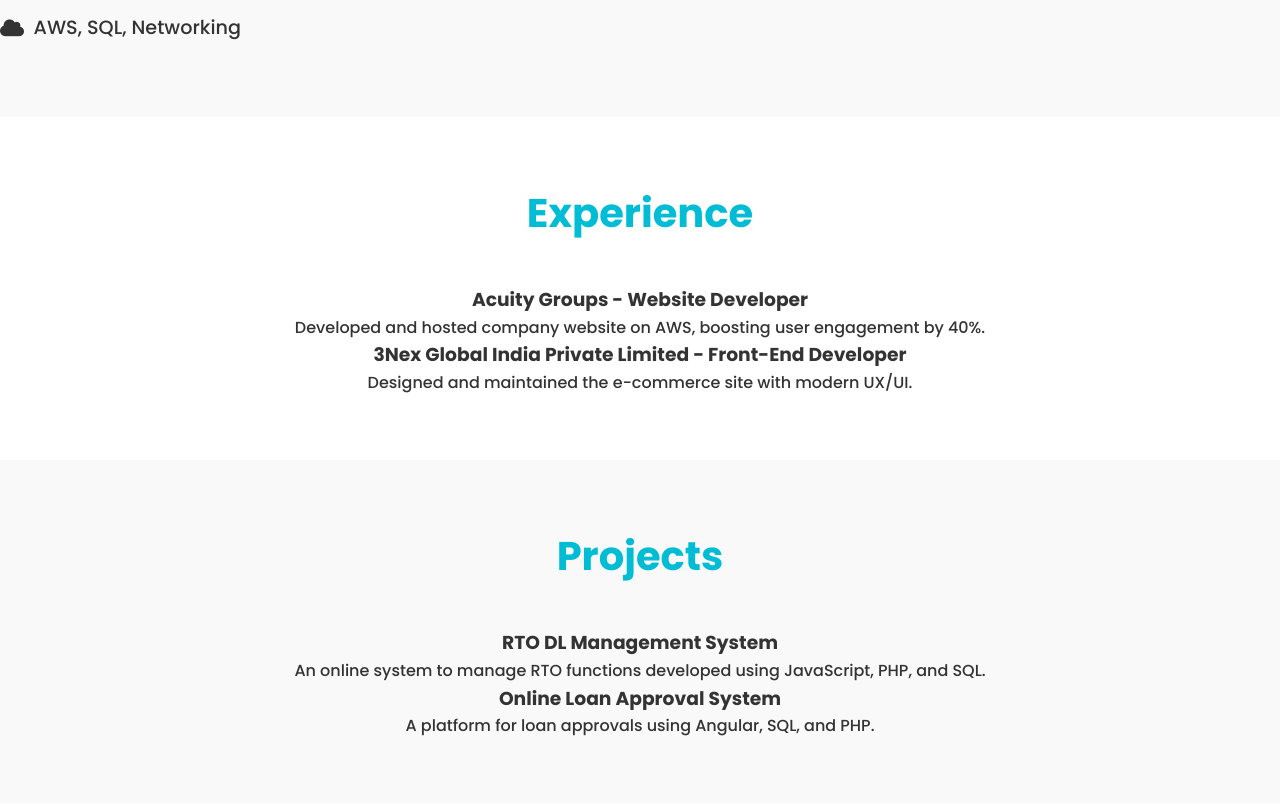
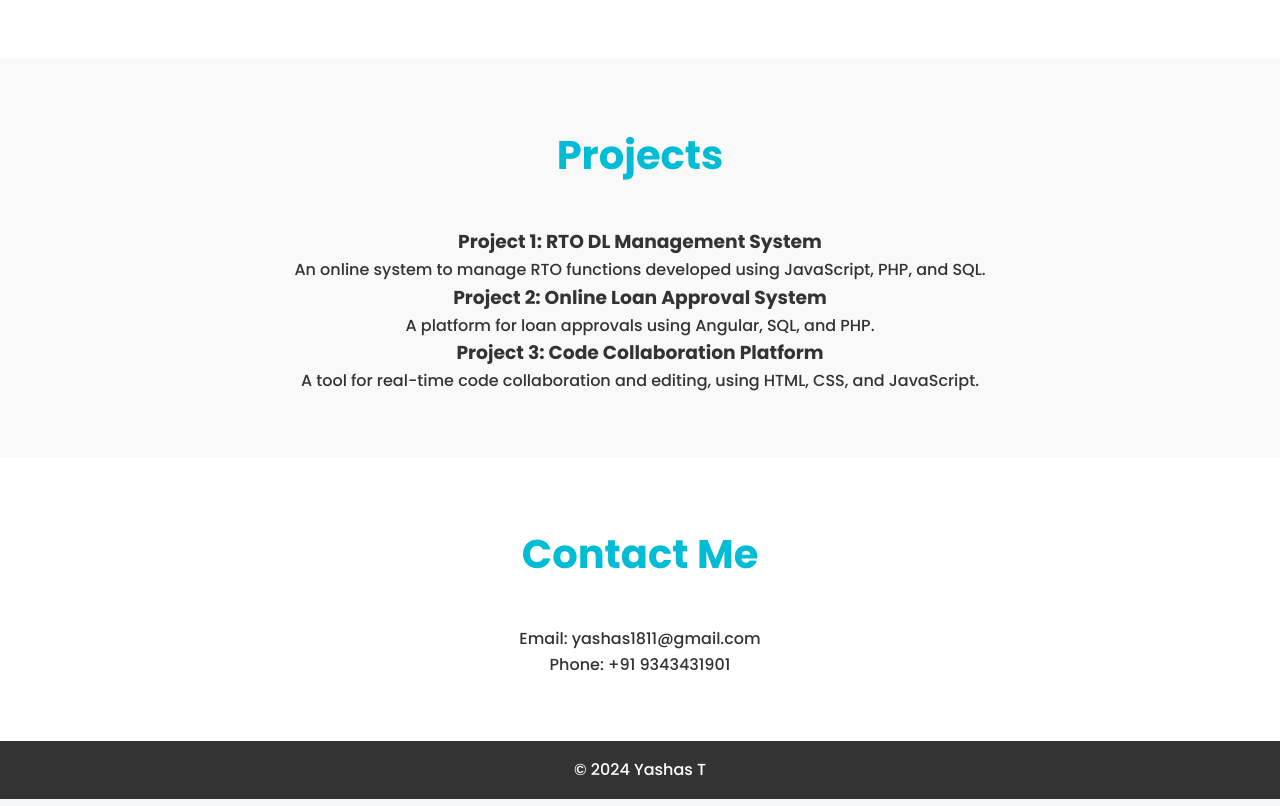
Before and after one commit to codehead-thenoncoder/yashas-portfolio, a plain HTML site: page index.html in a window 1280 px wide. Shown: the part 1380-2186 px from the top of the page. Drawn offline with Linux system fonts and the light colour scheme; a script that the page names is missing.

Commit message:
index.html

```diff
--- a/index.html
+++ b/index.html
@@ -9,29 +9,29 @@
     <link href="https://fonts.googleapis.com/css2?family=Poppins:wght@300;500;700&display=swap" rel="stylesheet">
 </head>
 <body>
+    <!-- Animated Logo -->
     <header id="header">
-        <div class="intro">
-            <h1>Hi, I'm Yashas T</h1>
-            <p>Front-End Developer passionate about creating stunning web experiences</p>
-            <a href="#contact" class="cta-btn">Contact Me</a>
+        <div class="logo">
+            <h1><span>Y</span>ashas <span>T</span></h1>
+            <p>Front-End Developer</p>
         </div>
-    </header>
-
         <nav>
             <ul>
                 <li><a href="#about">About</a></li>
                 <li><a href="#skills">Skills</a></li>
-            <li><a href="#experience">Experience</a></li>
                 <li><a href="#projects">Projects</a></li>
                 <li><a href="#contact">Contact</a></li>
             </ul>
         </nav>
+    </header>
 
+    <!-- About Section -->
     <section id="about" class="content-section">
         <h2>About Me</h2>
-        <p>I'm a front-end developer with experience in e-commerce and cloud architecture. I aim to create seamless, visually engaging user experiences.</p>
+        <p>I'm Yashas, a front-end developer experienced in creating visually stunning and user-friendly websites.</p>
     </section>
 
+    <!-- Skills Section -->
     <section id="skills" class="content-section">
         <h2>Skills</h2>
         <ul class="skills-list">
@@ -41,30 +41,24 @@
         </ul>
     </section>
 
-    <section id="experience" class="content-section">
-        <h2>Experience</h2>
-        <div class="job">
-            <h3>Acuity Groups - Website Developer</h3>
-            <p>Developed and hosted company website on AWS, boosting user engagement by 40%.</p>
+    <!-- Projects Section -->
+    <section id="projects" class="content-section">
+        <h2>Projects</h2>
+        <div class="project">
+            <h3>Project 1: RTO DL Management System</h3>
+            <p>An online system to manage RTO functions developed using JavaScript, PHP, and SQL.</p>
         </div>
-        <div class="job">
-            <h3>3Nex Global India Private Limited - Front-End Developer</h3>
-            <p>Designed and maintained the e-commerce site with modern UX/UI.</p>
+        <div class="project">
+            <h3>Project 2: Online Loan Approval System</h3>
+            <p>A platform for loan approvals using Angular, SQL, and PHP.</p>
+        </div>
+        <div class="project">
+            <h3>Project 3: Code Collaboration Platform</h3>
+            <p>A tool for real-time code collaboration and editing, using HTML, CSS, and JavaScript.</p>
         </div>
     </section>
 
-    <section id="projects" class="content-section">
-        <h2>Projects</h2>
-        <div class="project">
-            <h3>RTO DL Management System</h3>
-            <p>An online system to manage RTO functions developed using JavaScript, PHP, and SQL.</p>
-        </div>
-        <div class="project">
-            <h3>Online Loan Approval System</h3>
-            <p>A platform for loan approvals using Angular, SQL, and PHP.</p>
-        </div>
-    </section>
-
+    <!-- Contact Section -->
     <section id="contact" class="content-section">
         <h2>Contact Me</h2>
         <p>Email: yashas1811@gmail.com</p>
```
Lines whose indentation alone changed are shown as unchanged.
